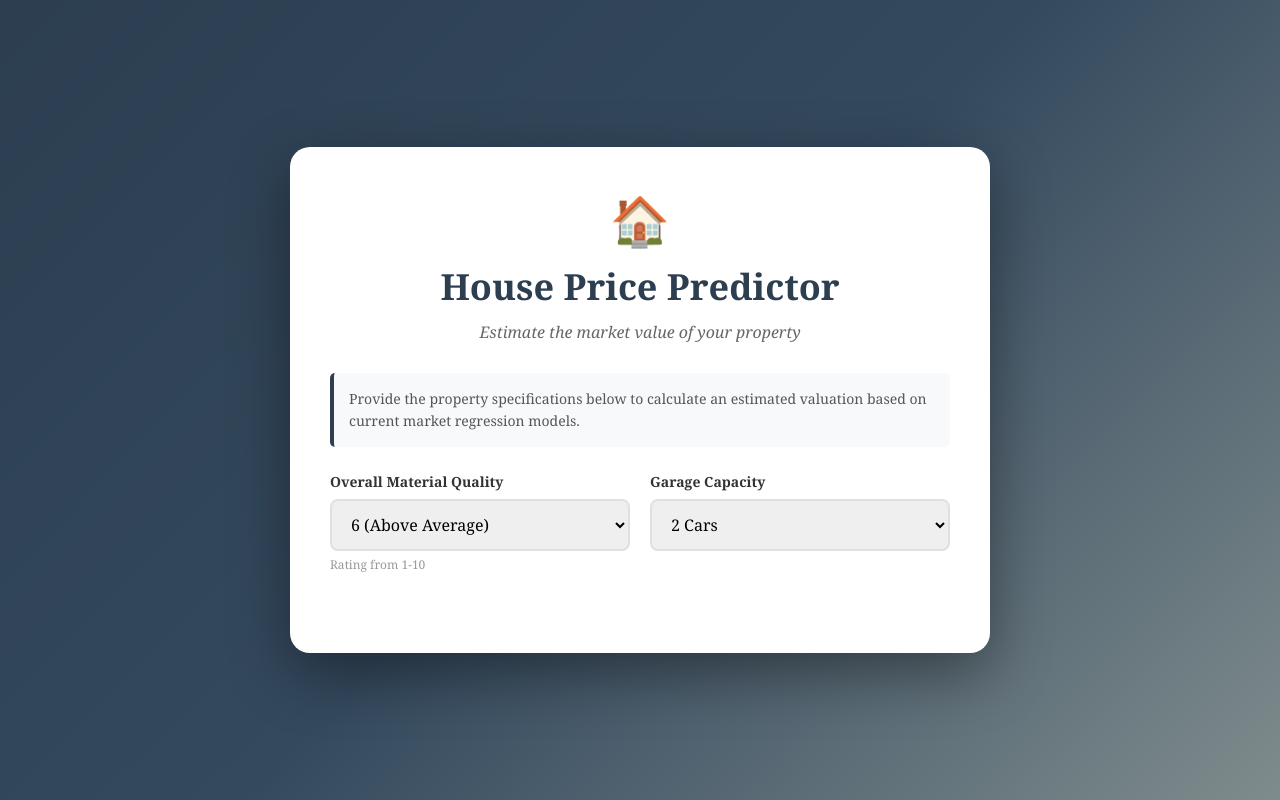
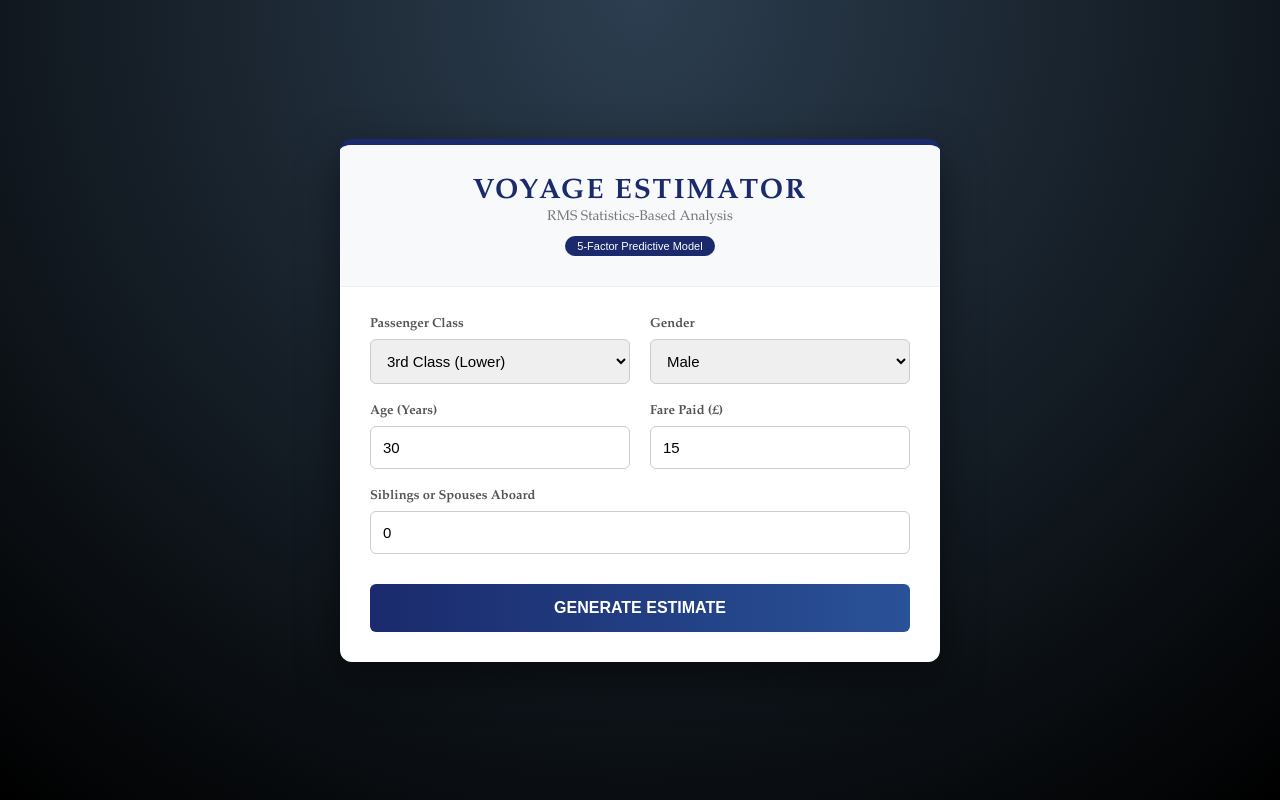
Before and after one commit to dev-feyi/titanic_project, a Flask app: page / in a window 1280 px wide. Run offline with Flask 3, Linux system fonts and the light colour scheme.

Commit message:
Update index.html

```diff
--- a/templates/index.html
+++ b/templates/index.html
@@ -3,9 +3,18 @@
 <head>
     <meta charset="UTF-8">
     <meta name="viewport" content="width=device-width, initial-scale=1.0">
-    <title>House Price Estimator</title>
+    <title>Voyage Safety Estimator</title>
     <style>
-        /* Exact same styling structure, updated theme colors slightly for Real Estate */
+        /* Modern slate and navy color palette */
+        :root {
+            --primary-navy: #1a2a6c;
+            --ocean-blue: #2a5298;
+            --accent-gold: #f1c40f;
+            --soft-white: #f8f9fa;
+            --danger-red: #c0392b;
+            --success-green: #27ae60;
+        }
+
         * {
             margin: 0;
             padding: 0;
@@ -13,260 +22,248 @@
         }
 
         body {
-            font-family: 'Georgia', serif;
-            background: linear-gradient(135deg, #2c3e50 0%, #34495e 50%, #7f8c8d 100%);
+            font-family: 'Palatino', 'Georgia', serif;
+            background: radial-gradient(circle at top, #2c3e50, #000000);
             min-height: 100vh;
             display: flex;
             justify-content: center;
             align-items: center;
-            padding: 20px;
+            padding: 30px;
+            color: #333;
         }
 
-        .container {
+        .main-card {
             background: white;
-            border-radius: 20px;
-            box-shadow: 0 20px 60px rgba(0,0,0,0.4);
-            padding: 40px;
-            max-width: 700px;
+            border-radius: 12px;
+            box-shadow: 0 15px 40px rgba(0,0,0,0.5);
+            max-width: 600px;
             width: 100%;
+            overflow: hidden;
+            border-top: 6px solid var(--primary-navy);
         }
 
-        .header {
+        .card-header {
+            padding: 30px;
             text-align: center;
-            margin-bottom: 30px;
+            background-color: var(--soft-white);
+            border-bottom: 1px solid #eee;
         }
 
-        h1 {
-            color: #2c3e50;
-            font-size: 36px;
-            margin-bottom: 10px;
+        .card-header h1 {
+            color: var(--primary-navy);
+            font-size: 28px;
+            text-transform: uppercase;
+            letter-spacing: 2px;
         }
 
-        .house-icon {
-            font-size: 48px;
-            margin-bottom: 10px;
+        .feature-limiter-badge {
+            display: inline-block;
+            background: var(--primary-navy);
+            color: white;
+            padding: 4px 12px;
+            border-radius: 20px;
+            font-size: 11px;
+            margin-top: 10px;
+            font-family: sans-serif;
         }
 
-        .subtitle {
-            color: #666;
-            font-size: 16px;
-            font-style: italic;
+        .form-body {
+            padding: 30px;
         }
 
-        .form-row {
-            display: grid;
-            grid-template-columns: 1fr 1fr;
+        .input-row {
+            display: flex;
             gap: 20px;
             margin-bottom: 20px;
         }
 
-        .form-group {
-            margin-bottom: 20px;
-        }
-
-        .form-group.full-width {
-            grid-column: 1 / -1;
+        .input-wrapper {
+            flex: 1;
         }
 
         label {
             display: block;
-            color: #333;
-            font-weight: 600;
-            margin-bottom: 8px;
-            font-size: 14px;
+            font-weight: bold;
+            font-size: 13px;
+            margin-bottom: 6px;
+            color: #555;
         }
 
-        input[type="number"],
-        select {
+        .control-input {
             width: 100%;
-            padding: 12px 15px;
-            border: 2px solid #e0e0e0;
-            border-radius: 8px;
-            font-size: 16px;
-            transition: border-color 0.3s;
-            font-family: inherit;
+            padding: 12px;
+            border: 1px solid #ccc;
+            border-radius: 6px;
+            font-size: 15px;
+            transition: border 0.3s;
         }
 
-        input[type="number"]:focus,
-        select:focus {
+        .control-input:focus {
             outline: none;
-            border-color: #2c3e50;
+            border-color: var(--ocean-blue);
         }
 
-        .input-hint {
-            font-size: 12px;
-            color: #999;
-            margin-top: 5px;
-        }
-
-        select {
-            cursor: pointer;
-        }
-
-        button {
+        .action-button {
             width: 100%;
             padding: 15px;
-            background: linear-gradient(135deg, #2c3e50 0%, #2980b9 100%);
+            background: linear-gradient(to right, var(--primary-navy), var(--ocean-blue));
             color: white;
             border: none;
-            border-radius: 8px;
-            font-size: 18px;
-            font-weight: 600;
+            border-radius: 6px;
+            font-size: 16px;
+            font-weight: bold;
             cursor: pointer;
-            transition: transform 0.2s, box-shadow 0.2s;
+            transition: transform 0.2s;
             margin-top: 10px;
         }
 
-        button:hover {
+        .action-button:hover {
             transform: translateY(-2px);
-            box-shadow: 0 10px 20px rgba(44, 62, 80, 0.4);
+            box-shadow: 0 5px 15px rgba(0,0,0,0.2);
         }
 
-        button:active {
-            transform: translateY(0);
+        /* Results Panel */
+        .output-zone {
+            margin-top: 25px;
+            padding: 20px;
+            border-radius: 8px;
+            text-align: center;
+            display: none;
+            animation: slideUp 0.4s ease-out;
         }
 
-        .result {
-            margin-top: 30px;
-            padding: 30px;
-            border-radius: 12px;
-            text-align: center;
-            display: none;
+        @keyframes slideUp {
+            from { opacity: 0; transform: translateY(10px); }
+            to { opacity: 1; transform: translateY(0); }
         }
 
-        .result.success {
-            background: linear-gradient(135deg, #1e8449 0%, #2ecc71 100%);
+        .output-zone.safe { background-color: var(--success-green); color: white; }
+        .output-zone.risk { background-color: var(--danger-red); color: white; }
+
+        .big-percent {
+            font-size: 40px;
+            font-weight: 900;
+            margin: 5px 0;
         }
 
-        .result.error-bg {
-            background: linear-gradient(135deg, #c0392b 0%, #e74c3c 100%);
-        }
-
-        .result.show {
-            display: block;
-            animation: slideIn 0.5s ease-out;
-        }
-
-        @keyframes slideIn {
-            from {
-                opacity: 0;
-                transform: translateY(20px);
-            }
-            to {
-                opacity: 1;
-                transform: translateY(0);
-            }
-        }
-
-        .result-icon {
-            font-size: 64px;
-            margin-bottom: 15px;
-        }
-
-        .result h2 {
-            color: white;
-            font-size: 28px;
-            margin-bottom: 10px;
-        }
-
-        .price-display {
-            font-size: 40px;
-            font-weight: bold;
-            color: white;
-            margin: 15px 0;
-            text-shadow: 2px 2px 4px rgba(0,0,0,0.3);
-        }
-
-        .result-message {
-            color: white;
-            font-size: 18px;
-            margin-top: 10px;
-        }
-
-        .error-box {
-            background: #ff4757;
-            color: white;
-            padding: 15px;
-            border-radius: 8px;
-            margin-top: 20px;
-            display: none;
-        }
-
-        .error-box.show {
-            display: block;
-        }
-
-        .loading {
+        .loader {
             display: none;
             text-align: center;
-            margin-top: 20px;
-        }
-
-        .loading.show {
-            display: block;
-        }
-
-        .spinner {
-            border: 4px solid #f3f3f3;
-            border-top: 4px solid #2c3e50;
-            border-radius: 50%;
-            width: 40px;
-            height: 40px;
-            animation: spin 1s linear infinite;
-            margin: 0 auto;
-        }
-
-        @keyframes spin {
-            0% { transform: rotate(0deg); }
-            100% { transform: rotate(360deg); }
-        }
-
-        .info-box {
-            background: #f8f9fa;
-            border-left: 4px solid #2c3e50;
-            padding: 15px;
-            margin-bottom: 25px;
-            border-radius: 5px;
-        }
-
-        .info-box p {
-            color: #555;
-            font-size: 14px;
-            line-height: 1.6;
+            margin: 20px 0;
+            font-style: italic;
+            color: #666;
         }
     </style>
 </head>
 <body>
-    <div class="container">
-        <div class="header">
-            <div class="house-icon">🏠</div>
-            <h1>House Price Predictor</h1>
-            <p class="subtitle">Estimate the market value of your property</p>
+
+    <div class="main-card">
+        <div class="card-header">
+            <h1>Voyage Estimator</h1>
+            <p style="font-size: 14px; color: #777;">RMS Statistics-Based Analysis</p>
+            <span class="feature-limiter-badge">5-Factor Predictive Model</span>
         </div>
 
-        <div class="info-box">
-            <p>Provide the property specifications below to calculate an estimated valuation based on current market regression models.</p>
-        </div>
-
-        <form id="valuationForm">
-            <div class="form-row">
-                <div class="form-group">
-                    <label for="OverallQual">Overall Material Quality</label>
-                    <select id="OverallQual" name="OverallQual" required>
-                        <option value="10">10 (Very Excellent)</option>
-                        <option value="8">8 (Excellent)</option>
-                        <option value="6" selected>6 (Above Average)</option>
-                        <option value="4">4 (Below Average)</option>
-                        <option value="2">2 (Poor)</option>
-                    </select>
-                    <div class="input-hint">Rating from 1-10</div>
+        <div class="form-body">
+            <form id="analysisForm">
+                <div class="input-row">
+                    <div class="input-wrapper">
+                        <label for="travel_class">Passenger Class</label>
+                        <select id="travel_class" class="control-input" required>
+                            <option value="1">1st Class (Upper)</option>
+                            <option value="2">2nd Class (Middle)</option>
+                            <option value="3" selected>3rd Class (Lower)</option>
+                        </select>
+                    </div>
+                    <div class="input-wrapper">
+                        <label for="gender_identity">Gender</label>
+                        <select id="gender_identity" class="control-input" required>
+                            <option value="male" selected>Male</option>
+                            <option value="female">Female</option>
+                        </select>
+                    </div>
                 </div>
 
-                <div class="form-group">
-                    <label for="GarageCars">Garage Capacity</label>
-                    <select id="GarageCars" name="GarageCars" required>
-                        <option value="0">No Garage</option>
-                        <option value="1">1 Car</option>
-                        <option value="2" selected>2 Cars</option>
-                        <option value="3">3 Cars</option>
-                        <option value="4">4 Cars</option>
+                <div class="input-row">
+                    <div class="input-wrapper">
+                        <label for="years_old">Age (Years)</label>
+                        <input type="number" id="years_old" class="control-input" value="30" min="0" max="100" required>
+                    </div>
+                    <div class="input-wrapper">
+                        <label for="ticket_price">Fare Paid (£)</label>
+                        <input type="number" id="ticket_price" class="control-input" value="15" min="0" step="0.01" required>
+                    </div>
+                </div>
+
+                <div class="input-wrapper" style="margin-bottom: 20px;">
+                    <label for="relative_count">Siblings or Spouses Aboard</label>
+                    <input type="number" id="relative_count" class="control-input" value="0" min="0" max="10" required>
+                </div>
+
+                <button type="submit" class="action-button">GENERATE ESTIMATE</button>
+            </form>
+
+            <div class="loader" id="waitingMsg">Consulting historical records...</div>
+
+            <div class="output-zone" id="resultDisplay">
+                <h3 id="statusTitle">Outcome</h3>
+                <div class="big-percent" id="probText">0%</div>
+                <p id="outcomeMsg">Likelihood of survival</p>
+            </div>
+        </div>
+    </div>
+
+    <script>
+        document.getElementById('analysisForm').addEventListener('submit', async function(e) {
+            e.preventDefault();
+
+            // UI Elements
+            const display = document.getElementById('resultDisplay');
+            const loader = document.getElementById('waitingMsg');
+
+            // Hide previous result and show loader
+            display.style.display = 'none';
+            display.classList.remove('safe', 'risk');
+            loader.style.display = 'block';
+
+            // Collect exactly 5 features
+            const submissionData = {
+                pclass: parseInt(document.getElementById('travel_class').value),
+                sex: document.getElementById('gender_identity').value,
+                age: parseFloat(document.getElementById('years_old').value),
+                fare: parseFloat(document.getElementById('ticket_price').value),
+                sibsp: parseInt(document.getElementById('relative_count').value)
+            };
+
+            try {
+                const response = await fetch('/predict', {
+                    method: 'POST',
+                    headers: { 'Content-Type': 'application/json' },
+                    body: JSON.stringify(submissionData)
+                });
+
+                const data = await response.json();
+                loader.style.display = 'none';
+
+                if (data.success) {
+                    display.style.display = 'block';
+                    document.getElementById('probText').textContent = data.probability + '%';
+
+                    if (data.survived) {
+                        display.classList.add('safe');
+                        document.getElementById('statusTitle').textContent = "Likely Survivor";
+                    } else {
+                        display.classList.add('risk');
+                        document.getElementById('statusTitle').textContent = "High Risk Level";
+                    }
+                } else {
+                    alert('Server Error: ' + data.error);
+                }
+            } catch (err) {
+                loader.style.display = 'none';
+                alert('Connection failed. Please ensure the Flask server is running.');
+            }
+        });
+    </script>
+</body>
+</html>
```
